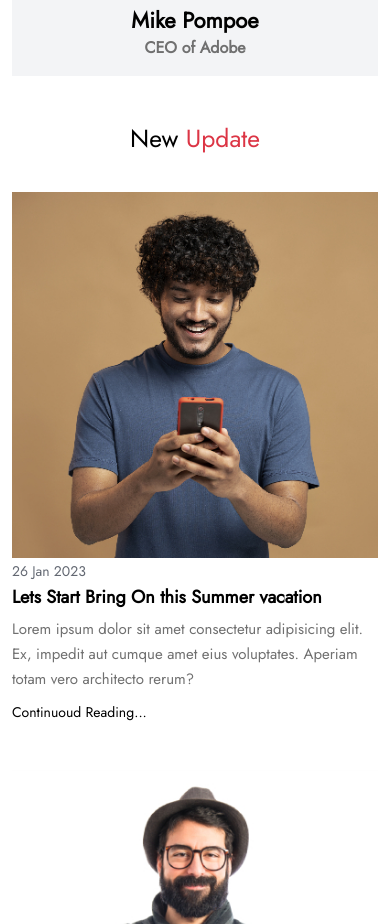
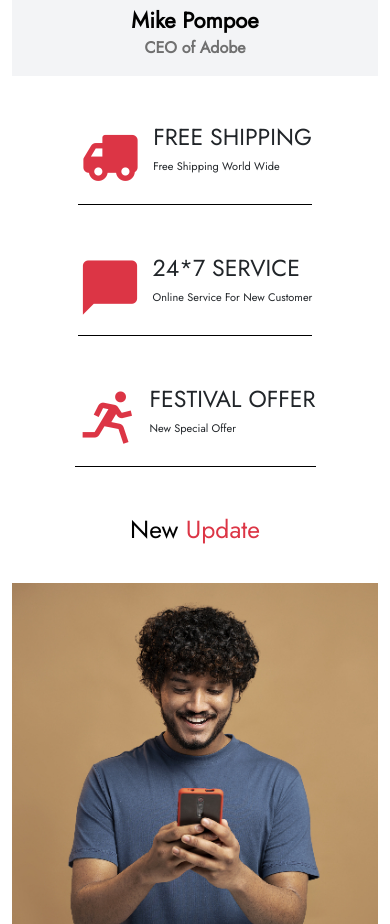
Before and after one commit to DEEPAK-GADWAL/Ecommerce, a plain HTML site: page index.html in a window 390 px wide. Shown: the part 4870-5794 px from the top of the page. Drawn offline with nearby package versions, Linux system fonts and the light colour scheme; a script that the page names is missing; files whose address does not match are found by name.

Commit message:
service logo add

```diff
--- a/index.html
+++ b/index.html
@@ -293,6 +293,31 @@
             </div>
         </section>
     </div> -->
+<div class="container-fluid d-flex justify-content-between service-main mt-5" style="padding: 0 12%;">
+    <div class="image-service d-flex">
+        <i class='bx bxs-truck bx-flip-horizontal text-danger' style='color:rgba(12,11,11,0.98)'  ></i>
+     <div class="head-service">
+        <h3>FREE SHIPPING</h3>
+        <h6>Free Shipping World Wide</h6>
+     </div>
+    </div>
+    <div class="image-service d-flex" style="border-left: 2px solid black; padding-left: 50px;">
+        <i class='bx bxs-comment text-danger'></i>
+     <div class="head-service">
+        <h3>24*7 SERVICE</h3>
+        <h6>Online Service For New Customer</h6>
+     </div>
+    </div>
+    <div class="image-service d-flex" style="border-left: 2px solid black;padding-left: 50px;"">
+        <i class='bx bx-run text-danger' ></i>
+     <div class="head-service">
+        <h3>FESTIVAL OFFER</h3>
+        <h6>New Special Offer</h6>
+     </div>
+    </div>
+</div>
+
+
 
 <!-- update 2  -->
 <div class="container-fluid mt-5 d-grid justify-content-center" >
--- a/style.css
+++ b/style.css
@@ -354,6 +354,17 @@ font-size: 14px;
 
 }
 
+
+/* image-service  */
+.image-service i{
+  font-size: 65px;
+
+}
+
+
+
+
+
 /* contact-section  */
 
 
@@ -488,6 +499,13 @@ text-transform: capitalize;
   padding: 20px;
 }
 
+/* service logo and other  */
+
+.head-service h3:hover{
+color: red;
+cursor: pointer;
+transition: all 0.42s ease;
+}
 
 
 /* responsive css */
@@ -621,3 +639,59 @@ text-transform: capitalize;
     font-size: 15px;
   }
 }
+
+
+@media(max-width:1250px){
+  .service-main{
+    padding: 0 10% !important;
+  }
+}
+@media(max-width:1160px){
+  .service-main{
+    padding: 0 8% !important;
+  }
+}
+@media(max-width:1100px){
+  .service-main{
+    padding: 0 6% !important;
+  }
+}
+@media(max-width:1050px){
+  .service-main{
+    padding: 0 4% !important;
+  }
+}
+@media(max-width:990px){
+  .service-main{
+    padding: 0 2% !important;
+  }
+}
+@media(max-width:990px){
+  .service-main{
+  display: inline-flex;
+  flex-direction: column;
+align-items: center;
+gap: 50px;
+/* transition: all 1s ease; */
+transition-duration: 3s;
+  }
+}
+
+@media(max-width:1000px){
+  .image-service{
+    padding-left: 0px !important;
+    border-left: none !important;
+    gap: 10px;
+  }
+  .image-service h6{
+font-size: 11px !important;
+  }
+}
+
+@media(max-width:990px){
+  .image-service{
+    border-bottom: 1px solid black;
+    padding-bottom: 15px;
+  }
+
+}
```
